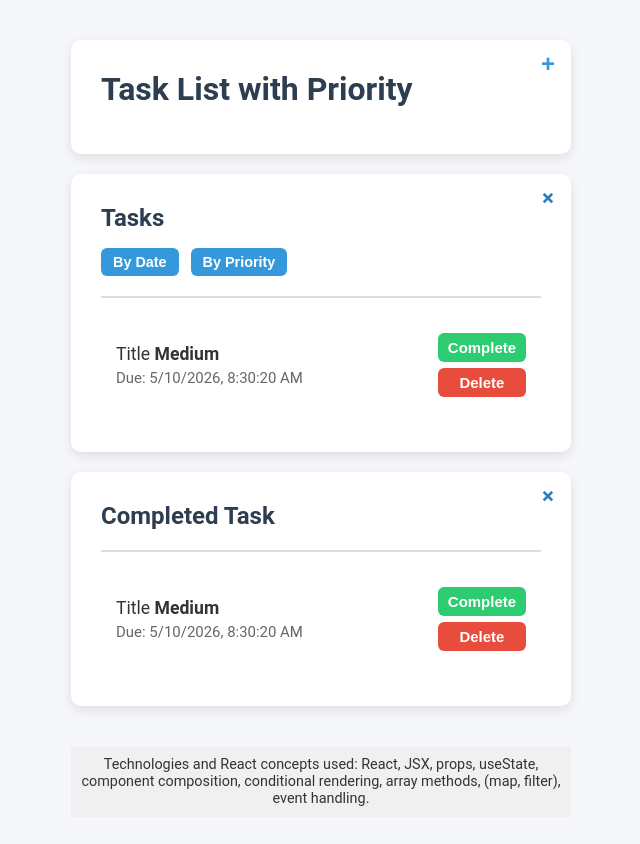
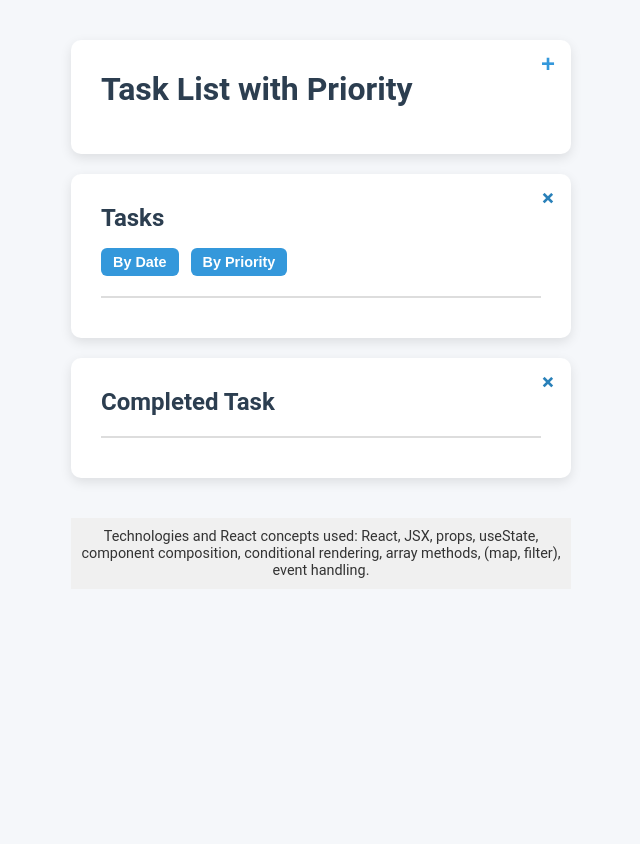
Before and after one commit to imespri/completed-courses, a React app in the folder 01-tasklist/: page / in a window 1280 px wide. Shown: the top 844 px of the page, without its empty margins (319-959 px from the left). After the commit the page ends 800 px from the top, so only its background shows below. Built offline with nearby package versions, Linux system fonts and the light colour scheme; the HTML template or start-up script is replaced by a standard one.

Commit message:
feat: show active task in tasks list

```diff
--- a/01-tasklist/src/App.jsx
+++ b/01-tasklist/src/App.jsx
@@ -20,7 +20,8 @@
     setTasks([...tasks, { ...task, completed: false, id: Date.now() }]);
   }
 
-  console.log(tasks);
+  const activeTasks = tasks.filter((task) => !task.completed);
+  const completedTasks = tasks.filter((task) => task.completed);
 
   return (
     <div className="app">
@@ -47,7 +48,7 @@
           <button className="sort-button">By Date</button>
           <button className="sort-button">By Priority</button>
         </div>
-        {openSection.tasks && <TaskList />}
+        {openSection.tasks && <TaskList activeTasks={activeTasks} />}
       </div>
 
       <div className="completed-task-container">
@@ -58,7 +59,9 @@
         >
           +
         </button>
-        {openSection.completed && <CompletedTaskList />}
+        {openSection.completed && (
+          <CompletedTaskList completedTasks={completedTasks} />
+        )}
       </div>
       <Footer />
     </div>
@@ -105,30 +108,26 @@
   );
 }
 
-function TaskList() {
-  return (
-    <ul className="task-list">
-      <TaskItem />
-    </ul>
-  );
+function TaskList({ activeTasks }) {
+  const tasks = activeTasks.map((task) => (
+    <TaskItem task={task} key={task.id} />
+  ));
+
+  return <ul className="task-list">{tasks}</ul>;
 }
 
 function CompletedTaskList() {
-  return (
-    <ul className="completed-task-list">
-      <TaskItem />
-    </ul>
-  );
+  return <ul className="completed-task-list">{/* <TaskItem /> */}</ul>;
 }
 
-function TaskItem() {
+function TaskItem({ task }) {
   return (
-    <li className="task-item">
+    <li className={`task-item ${task.priority.toLowerCase()}`}>
       <div className="task-info">
         <div>
-          Title <strong>Medium</strong>
+          {task.title} <strong>{task.priority}</strong>
         </div>
-        <div className="task-deadline">Due: {new Date().toLocaleString()}</div>
+        <div className="task-deadline">Due: {task.deadline}</div>
       </div>
       <div className="task-buttons">
         <button className="complete-button">Complete</button>
```
